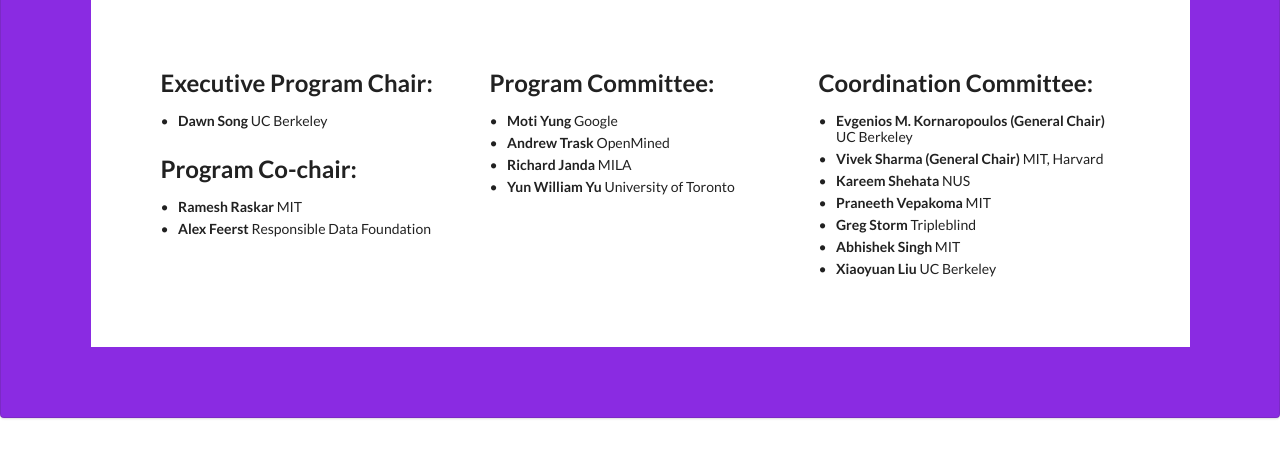
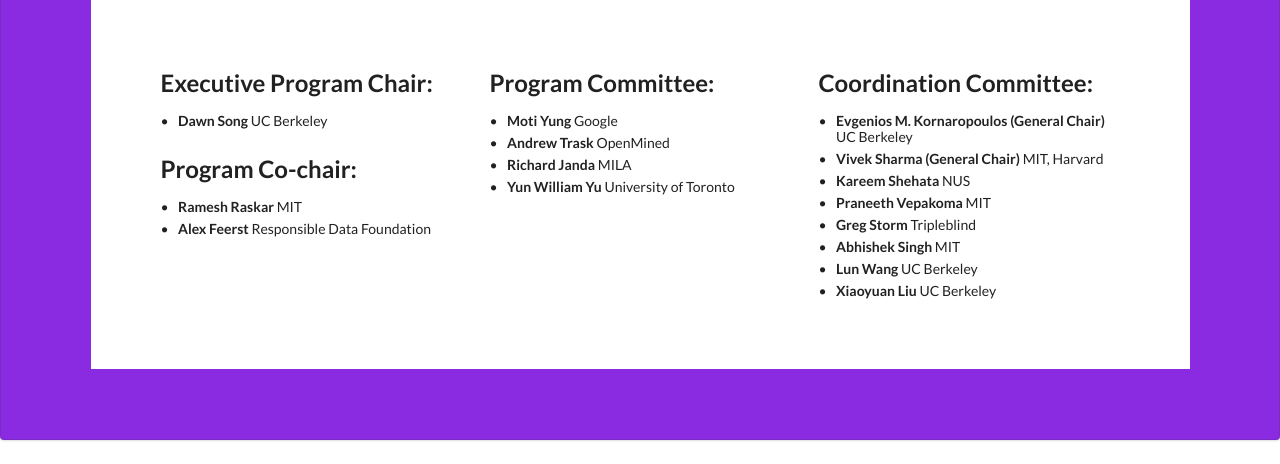
Before and after one commit to responsible-data-summit/responsible-data-summit.github.io, a Jekyll site: the page built from pages/pandemic.html, in a window 1280 px wide and 900 px high, scrolled down 6917 px, cut to the strip 0-464 px from the top of the window. Built offline with Jekyll 4.4.1, drawn with Linux system fonts in a browser that asks for light colours; some web fonts are replaced; comment, search, counter and statistics services are not loaded.

Commit message:
add Lun to coorcom

```diff
--- a/_data/committee_coorcom.yml
+++ b/_data/committee_coorcom.yml
@@ -10,5 +10,7 @@
   aff: Tripleblind
 - name: Abhishek Singh
   aff: MIT
+- name: Lun Wang
+  aff: UC Berkeley
 - name: Xiaoyuan Liu
   aff: UC Berkeley
```
